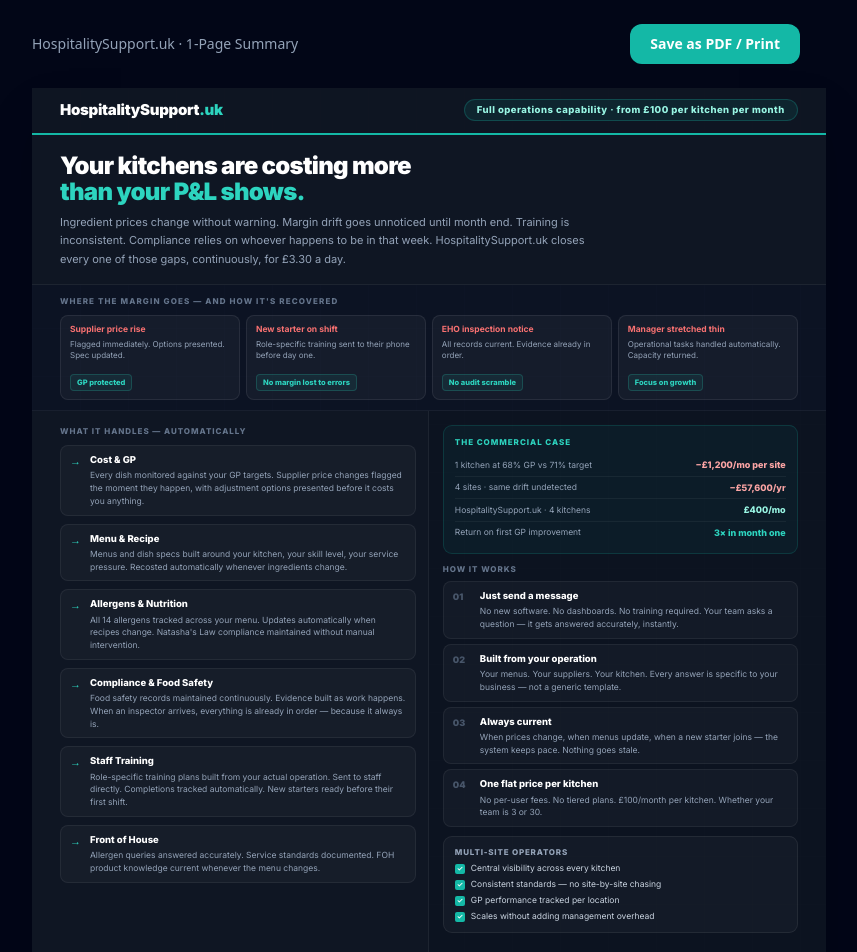
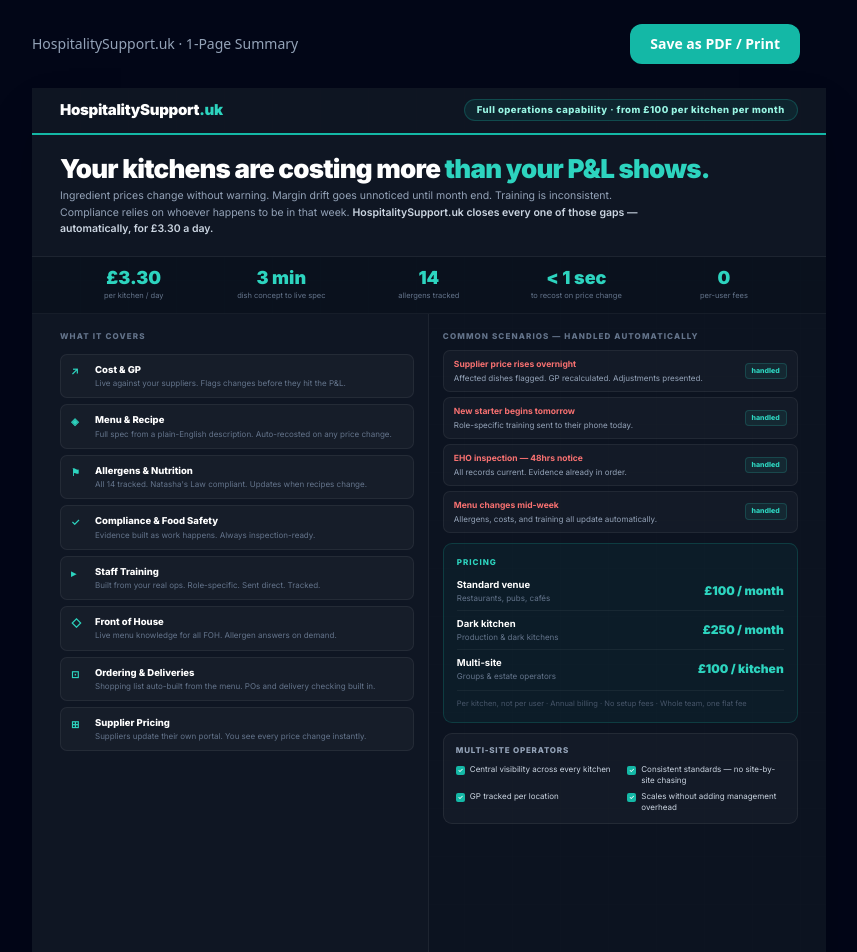
Before and after one commit to jjmcgre/hospitalitysupport.uk_kiosk_view, a React (Vite) app: page /one-pager in a window 1280 px wide. Shown: the top 952 px of the page, without its empty margins (224-1081 px from the left). Built offline with nearby package versions, Linux system fonts and the light colour scheme; no server answers.

Commit message:
Updated Print1Page.tsx

```diff
--- a/src/pages/marketing/Print1Page.tsx
+++ b/src/pages/marketing/Print1Page.tsx
@@ -5,7 +5,6 @@
 */
 const NAV  = '#080f1a';
 const DARK = '#0f1623';
-const UI   = '#1a2535';
 const T    = '#14b8a6';
 const TL   = '#2dd4bf';
 const T3   = '#99f6e4';
@@ -14,7 +13,6 @@ const S3   = '#cbd5e1';
 const S4   = '#94a3b8';
 const S5   = '#64748b';
 const S6   = '#475569';
-const S8   = '#1e293b';
 const F    = "'Inter', system-ui, sans-serif";
 
 export default function Print1Page({ standalone = false }: { standalone?: boolean }) {
@@ -58,7 +56,7 @@ export default function Print1Page({ standalone = false }: { standalone?: boolea
             background: NAV, position: 'relative',
           }}
         >
-          {/* Subtle grid overlay */}
+          {/* Grid overlay */}
           <div style={{
             position: 'absolute', inset: 0, pointerEvents: 'none',
             backgroundImage: 'linear-gradient(rgba(255,255,255,0.5) 1px, transparent 1px), linear-gradient(90deg, rgba(255,255,255,0.5) 1px, transparent 1px)',
@@ -87,240 +85,199 @@ export default function Print1Page({ standalone = false }: { standalone?: boolea
           {/* HERO */}
           <div style={{
             position: 'relative', zIndex: 1,
-            background: DARK, padding: '18px 28px 16px',
+            background: DARK, padding: '20px 28px 18px',
             borderBottom: '1px solid rgba(255,255,255,0.06)',
           }}>
             <h1 style={{
-              color: W, fontSize: 24, fontWeight: 900, margin: 0,
-              lineHeight: 1.1, letterSpacing: '-0.03em', maxWidth: 520,
+              color: W, fontSize: 26, fontWeight: 900, margin: '0 0 6px',
+              lineHeight: 1.05, letterSpacing: '-0.03em',
             }}>
-              Your kitchens are costing more<br />
+              Your kitchens are costing more{' '}
               <span style={{ color: TL }}>than your P&L shows.</span>
             </h1>
-            <p style={{ color: S4, fontSize: 11, marginTop: 8, lineHeight: 1.65, maxWidth: 540 }}>
-              Ingredient prices change without warning. Margin drift goes unnoticed until month end. Training is inconsistent. Compliance relies on whoever happens to be in that week. HospitalitySupport.uk closes every one of those gaps, continuously, for £3.30 a day.
+            <p style={{ color: S4, fontSize: 10.5, margin: 0, lineHeight: 1.6, maxWidth: 580 }}>
+              Ingredient prices change without warning. Margin drift goes unnoticed until month end. Training is inconsistent. Compliance relies on whoever happens to be in that week.{' '}
+              <span style={{ color: S3, fontWeight: 600 }}>HospitalitySupport.uk closes every one of those gaps — automatically, for £3.30 a day.</span>
             </p>
           </div>
 
-          {/* THE HIDDEN COST STRIP */}
+          {/* KEY NUMBERS */}
           <div style={{
             position: 'relative', zIndex: 1,
-            background: 'rgba(15,23,42,0.6)', padding: '10px 28px',
+            background: 'rgba(10,18,30,0.8)', padding: '12px 28px',
+            display: 'grid', gridTemplateColumns: 'repeat(5, 1fr)',
             borderBottom: '1px solid rgba(255,255,255,0.05)',
           }}>
-            <div style={{
-              fontSize: 8, fontWeight: 800, color: S5,
-              textTransform: 'uppercase', letterSpacing: '0.14em', marginBottom: 8,
-            }}>
-              Where the margin goes — and how it's recovered
-            </div>
-            <div style={{ display: 'grid', gridTemplateColumns: 'repeat(4, 1fr)', gap: 6 }}>
-              {[
-                { problem: 'Supplier price rise',   fix: 'Flagged immediately. Options presented. Spec updated.',       saving: 'GP protected' },
-                { problem: 'New starter on shift',  fix: 'Role-specific training sent to their phone before day one.',  saving: 'No margin lost to errors' },
-                { problem: 'EHO inspection notice', fix: 'All records current. Evidence already in order.',             saving: 'No audit scramble' },
-                { problem: 'Manager stretched thin', fix: 'Operational tasks handled automatically. Capacity returned.', saving: 'Focus on growth' },
-              ].map((s, i) => (
-                <div key={i} style={{
-                  background: 'rgba(255,255,255,0.04)',
-                  border: '1px solid rgba(255,255,255,0.08)',
-                  borderRadius: 8, padding: '8px 9px',
-                }}>
-                  <div style={{ color: '#f87171', fontSize: 8.5, fontWeight: 700, marginBottom: 4, lineHeight: 1.3 }}>{s.problem}</div>
-                  <div style={{ color: S4, fontSize: 8, lineHeight: 1.45, marginBottom: 5 }}>{s.fix}</div>
-                  <div style={{
-                    color: TL, fontSize: 7.5, fontWeight: 800,
-                    background: 'rgba(45,212,191,0.08)',
-                    border: '1px solid rgba(45,212,191,0.2)',
-                    borderRadius: 4, padding: '2px 6px', display: 'inline-block',
-                  }}>{s.saving}</div>
-                </div>
-              ))}
-            </div>
+            {[
+              { val: '£3.30',   label: 'per kitchen / day' },
+              { val: '3 min',   label: 'dish concept to live spec' },
+              { val: '14',      label: 'allergens tracked' },
+              { val: '< 1 sec', label: 'to recost on price change' },
+              { val: '0',       label: 'per-user fees' },
+            ].map((s) => (
+              <div key={s.label} style={{ textAlign: 'center' }}>
+                <div style={{ color: TL, fontSize: 18, fontWeight: 900, lineHeight: 1 }}>{s.val}</div>
+                <div style={{ color: S5, fontSize: 7.5, marginTop: 4, lineHeight: 1.3 }}>{s.label}</div>
+              </div>
+            ))}
           </div>
 
-          {/* MAIN CONTENT */}
+          {/* MAIN BODY */}
           <div style={{ flex: 1, display: 'grid', gridTemplateColumns: '1fr 1fr', minHeight: 0, position: 'relative', zIndex: 1 }}>
 
-            {/* LEFT — what the team does */}
+            {/* LEFT — capabilities */}
             <div style={{
-              background: DARK, padding: '14px 12px 14px 28px',
+              background: DARK, padding: '16px 14px 16px 28px',
               borderRight: '1px solid rgba(255,255,255,0.06)',
-              display: 'flex', flexDirection: 'column', gap: 8,
+              display: 'flex', flexDirection: 'column',
             }}>
-              <div style={{ fontSize: 8, fontWeight: 800, color: S5, textTransform: 'uppercase', letterSpacing: '0.12em' }}>
-                What it handles — automatically
+              <div style={{ fontSize: 8, fontWeight: 800, color: S5, textTransform: 'uppercase', letterSpacing: '0.14em', marginBottom: 12 }}>
+                What it covers
               </div>
 
-              {[
-                {
-                  role: 'Cost & GP',
-                  desc: 'Every dish monitored against your GP targets. Supplier price changes flagged the moment they happen, with adjustment options presented before it costs you anything.',
-                },
-                {
-                  role: 'Menu & Recipe',
-                  desc: 'Menus and dish specs built around your kitchen, your skill level, your service pressure. Recosted automatically whenever ingredients change.',
-                },
-                {
-                  role: 'Allergens & Nutrition',
-                  desc: 'All 14 allergens tracked across your menu. Updates automatically when recipes change. Natasha\'s Law compliance maintained without manual intervention.',
-                },
-                {
-                  role: 'Compliance & Food Safety',
-                  desc: 'Food safety records maintained continuously. Evidence built as work happens. When an inspector arrives, everything is already in order — because it always is.',
-                },
-                {
-                  role: 'Staff Training',
-                  desc: 'Role-specific training plans built from your actual operation. Sent to staff directly. Completions tracked automatically. New starters ready before their first shift.',
-                },
-                {
-                  role: 'Front of House',
-                  desc: 'Allergen queries answered accurately. Service standards documented. FOH product knowledge current whenever the menu changes.',
-                },
-              ].map((c, i) => (
-                <div key={i} style={{
-                  display: 'flex', gap: 9, padding: '7px 9px',
-                  background: 'rgba(255,255,255,0.03)',
-                  border: '1px solid rgba(255,255,255,0.06)',
-                  borderRadius: 8,
-                }}>
-                  <span style={{
-                    color: TL, fontWeight: 900, fontSize: 11,
-                    lineHeight: 1.3, flexShrink: 0, marginTop: 1,
-                  }}>→</span>
-                  <div>
-                    <div style={{ fontWeight: 800, fontSize: 9.5, color: W, marginBottom: 2 }}>{c.role}</div>
-                    <div style={{ fontSize: 8.5, color: S4, lineHeight: 1.5 }}>{c.desc}</div>
-                  </div>
-                </div>
-              ))}
-            </div>
-
-            {/* RIGHT — commercial case + how it works */}
-            <div style={{
-              background: 'rgba(15,22,35,0.7)', padding: '14px 28px 14px 14px',
-              display: 'flex', flexDirection: 'column', gap: 9,
-            }}>
-
-              {/* The commercial case */}
-              <div style={{
-                background: 'rgba(20,184,166,0.06)',
-                border: '1px solid rgba(20,184,166,0.18)',
-                borderRadius: 9, padding: '10px 11px',
-              }}>
-                <div style={{
-                  fontSize: 8, fontWeight: 800, color: TL,
-                  textTransform: 'uppercase', letterSpacing: '0.12em', marginBottom: 6,
-                }}>The commercial case</div>
+              <div style={{ display: 'flex', flexDirection: 'column', gap: 6, flex: 1 }}>
                 {[
-                  { label: '1 kitchen at 68% GP vs 71% target', value: '−£1,200/mo per site' },
-                  { label: '4 sites · same drift undetected',   value: '−£57,600/yr' },
-                  { label: 'HospitalitySupport.uk · 4 kitchens', value: '£400/mo' },
-                  { label: 'Return on first GP improvement',    value: '3× in month one' },
-                ].map((r, i) => (
+                  { icon: '↗', label: 'Cost & GP',               note: 'Live against your suppliers. Flags changes before they hit the P&L.' },
+                  { icon: '◈', label: 'Menu & Recipe',            note: 'Full spec from a plain-English description. Auto-recosted on any price change.' },
+                  { icon: '⚑', label: 'Allergens & Nutrition',    note: 'All 14 tracked. Natasha\'s Law compliant. Updates when recipes change.' },
+                  { icon: '✓', label: 'Compliance & Food Safety', note: 'Evidence built as work happens. Always inspection-ready.' },
+                  { icon: '▸', label: 'Staff Training',           note: 'Built from your real ops. Role-specific. Sent direct. Tracked.' },
+                  { icon: '◇', label: 'Front of House',           note: 'Live menu knowledge for all FOH. Allergen answers on demand.' },
+                  { icon: '⊡', label: 'Ordering & Deliveries',    note: 'Shopping list auto-built from the menu. POs and delivery checking built in.' },
+                  { icon: '⊞', label: 'Supplier Pricing',         note: 'Suppliers update their own portal. You see every price change instantly.' },
+                ].map((c, i) => (
                   <div key={i} style={{
-                    display: 'flex', justifyContent: 'space-between', alignItems: 'center',
-                    padding: '4px 0',
-                    borderTop: i > 0 ? '1px solid rgba(255,255,255,0.05)' : 'none',
-                  }}>
-                    <span style={{ color: S4, fontSize: 8.5 }}>{r.label}</span>
-                    <span style={{
-                      color: i === 3 ? TL : i >= 2 ? T3 : '#fca5a5',
-                      fontSize: 9, fontWeight: 800,
-                    }}>{r.value}</span>
-                  </div>
-                ))}
-              </div>
-
-              {/* How it works */}
-              <div>
-                <div style={{ fontSize: 8, fontWeight: 800, color: S5, textTransform: 'uppercase', letterSpacing: '0.12em', marginBottom: 6 }}>
-                  How it works
-                </div>
-                {[
-                  { step: '01', title: 'Just send a message', body: 'No new software. No dashboards. No training required. Your team asks a question — it gets answered accurately, instantly.' },
-                  { step: '02', title: 'Built from your operation', body: 'Your menus. Your suppliers. Your kitchen. Every answer is specific to your business — not a generic template.' },
-                  { step: '03', title: 'Always current', body: 'When prices change, when menus update, when a new starter joins — the system keeps pace. Nothing goes stale.' },
-                  { step: '04', title: 'One flat price per kitchen', body: 'No per-user fees. No tiered plans. £100/month per kitchen. Whether your team is 3 or 30.' },
-                ].map((s, i) => (
-                  <div key={i} style={{
-                    display: 'flex', gap: 9, padding: '7px 9px',
+                    display: 'flex', alignItems: 'flex-start', gap: 10,
+                    padding: '8px 10px',
                     background: 'rgba(255,255,255,0.03)',
                     border: '1px solid rgba(255,255,255,0.06)',
-                    borderRadius: 8, marginBottom: i < 3 ? 5 : 0,
+                    borderRadius: 7,
                   }}>
-                    <span style={{
-                      color: S6, fontSize: 9, fontWeight: 900,
-                      flexShrink: 0, width: 18, paddingTop: 1,
-                    }}>{s.step}</span>
+                    <span style={{ color: TL, fontSize: 10, fontWeight: 900, flexShrink: 0, width: 14, marginTop: 1 }}>{c.icon}</span>
                     <div>
-                      <div style={{ fontWeight: 800, fontSize: 9.5, color: W, marginBottom: 2 }}>{s.title}</div>
-                      <div style={{ fontSize: 8.5, color: S4, lineHeight: 1.5 }}>{s.body}</div>
+                      <div style={{ color: W, fontWeight: 800, fontSize: 9.5, marginBottom: 1 }}>{c.label}</div>
+                      <div style={{ color: S5, fontSize: 8, lineHeight: 1.4 }}>{c.note}</div>
                     </div>
                   </div>
                 ))}
               </div>
+            </div>
 
-              {/* Multi-site note */}
+            {/* RIGHT */}
+            <div style={{
+              background: 'rgba(15,22,35,0.7)', padding: '16px 28px 16px 14px',
+              display: 'flex', flexDirection: 'column', gap: 10,
+            }}>
+
+              {/* Scenario strip */}
+              <div>
+                <div style={{ fontSize: 8, fontWeight: 800, color: S5, textTransform: 'uppercase', letterSpacing: '0.14em', marginBottom: 8 }}>
+                  Common scenarios — handled automatically
+                </div>
+                <div style={{ display: 'flex', flexDirection: 'column', gap: 5 }}>
+                  {[
+                    { trigger: 'Supplier price rises overnight',  outcome: 'Affected dishes flagged. GP recalculated. Adjustments presented.' },
+                    { trigger: 'New starter begins tomorrow',     outcome: 'Role-specific training sent to their phone today.' },
+                    { trigger: 'EHO inspection — 48hrs notice',  outcome: 'All records current. Evidence already in order.' },
+                    { trigger: 'Menu changes mid-week',          outcome: 'Allergens, costs, and training all update automatically.' },
+                  ].map((s, i) => (
+                    <div key={i} style={{
+                      display: 'grid', gridTemplateColumns: '1fr auto',
+                      gap: 8, padding: '7px 10px',
+                      background: 'rgba(255,255,255,0.03)',
+                      border: '1px solid rgba(255,255,255,0.06)',
+                      borderRadius: 7,
+                    }}>
+                      <div>
+                        <div style={{ color: '#f87171', fontSize: 8.5, fontWeight: 700, marginBottom: 2 }}>{s.trigger}</div>
+                        <div style={{ color: S4, fontSize: 8, lineHeight: 1.4 }}>{s.outcome}</div>
+                      </div>
+                      <span style={{
+                        color: TL, fontSize: 7, fontWeight: 800,
+                        background: 'rgba(45,212,191,0.08)',
+                        border: '1px solid rgba(45,212,191,0.18)',
+                        borderRadius: 4, padding: '2px 6px',
+                        alignSelf: 'center', whiteSpace: 'nowrap',
+                      }}>handled</span>
+                    </div>
+                  ))}
+                </div>
+              </div>
+
+              {/* Pricing */}
+              <div style={{
+                background: 'rgba(20,184,166,0.06)',
+                border: '1px solid rgba(20,184,166,0.20)',
+                borderRadius: 9, padding: '12px 13px',
+              }}>
+                <div style={{ fontSize: 8, fontWeight: 800, color: TL, textTransform: 'uppercase', letterSpacing: '0.12em', marginBottom: 10 }}>
+                  Pricing
+                </div>
+                <div style={{ display: 'flex', flexDirection: 'column', gap: 6 }}>
+                  {[
+                    { tier: 'Standard venue',   price: '£100 / month', sub: 'Restaurants, pubs, cafés' },
+                    { tier: 'Dark kitchen',     price: '£250 / month', sub: 'Production & dark kitchens' },
+                    { tier: 'Multi-site',       price: '£100 / kitchen', sub: 'Groups & estate operators' },
+                  ].map((p, i) => (
+                    <div key={i} style={{
+                      display: 'flex', justifyContent: 'space-between', alignItems: 'center',
+                      paddingTop: i > 0 ? 6 : 0,
+                      borderTop: i > 0 ? '1px solid rgba(255,255,255,0.05)' : 'none',
+                    }}>
+                      <div>
+                        <div style={{ color: W, fontSize: 9.5, fontWeight: 700 }}>{p.tier}</div>
+                        <div style={{ color: S5, fontSize: 8 }}>{p.sub}</div>
+                      </div>
+                      <div style={{ color: TL, fontSize: 12, fontWeight: 900, textAlign: 'right' }}>{p.price}</div>
+                    </div>
+                  ))}
+                </div>
+                <div style={{ color: S6, fontSize: 7.5, marginTop: 8, paddingTop: 7, borderTop: '1px solid rgba(255,255,255,0.05)' }}>
+                  Per kitchen, not per user · Annual billing · No setup fees · Whole team, one flat fee
+                </div>
+              </div>
+
+              {/* Multi-site */}
               <div style={{
                 background: 'rgba(255,255,255,0.03)',
                 border: '1px solid rgba(255,255,255,0.07)',
-                borderRadius: 9, padding: '9px 11px',
+                borderRadius: 9, padding: '10px 12px',
               }}>
-                <div style={{ fontSize: 8, fontWeight: 800, color: S4, textTransform: 'uppercase', letterSpacing: '0.10em', marginBottom: 5 }}>
+                <div style={{ fontSize: 8, fontWeight: 800, color: S4, textTransform: 'uppercase', letterSpacing: '0.10em', marginBottom: 8 }}>
                   Multi-site operators
                 </div>
-                {[
-                  'Central visibility across every kitchen',
-                  'Consistent standards — no site-by-site chasing',
-                  'GP performance tracked per location',
-                  'Scales without adding management overhead',
-                ].map((t, i) => (
-                  <div key={i} style={{ display: 'flex', alignItems: 'flex-start', gap: 6, marginBottom: i < 3 ? 4 : 0 }}>
-                    <span style={{
-                      width: 10, height: 10, borderRadius: 2,
-                      background: T, flexShrink: 0, marginTop: 1,
-                      display: 'flex', alignItems: 'center', justifyContent: 'center',
-                      fontSize: 7, color: W, fontWeight: 900,
-                    }}>✓</span>
-                    <span style={{ color: S3, fontSize: 8.5, lineHeight: 1.4 }}>{t}</span>
-                  </div>
-                ))}
+                <div style={{ display: 'grid', gridTemplateColumns: '1fr 1fr', gap: '5px 14px' }}>
+                  {[
+                    'Central visibility across every kitchen',
+                    'Consistent standards — no site-by-site chasing',
+                    'GP tracked per location',
+                    'Scales without adding management overhead',
+                  ].map((t, i) => (
+                    <div key={i} style={{ display: 'flex', alignItems: 'flex-start', gap: 5 }}>
+                      <span style={{
+                        width: 9, height: 9, borderRadius: 2,
+                        background: T, flexShrink: 0, marginTop: 2,
+                        display: 'flex', alignItems: 'center', justifyContent: 'center',
+                        fontSize: 6, color: W, fontWeight: 900,
+                      }}>✓</span>
+                      <span style={{ color: S3, fontSize: 8, lineHeight: 1.4 }}>{t}</span>
+                    </div>
+                  ))}
+                </div>
               </div>
+
             </div>
-          </div>
-
-          {/* STATS BAR */}
-          <div style={{
-            position: 'relative', zIndex: 1,
-            background: 'rgba(10,18,30,0.9)', padding: '10px 28px',
-            display: 'grid', gridTemplateColumns: 'repeat(6, 1fr)', gap: 6,
-            borderTop: '1px solid rgba(255,255,255,0.05)',
-          }}>
-            {[
-              { val: '£3.30',  label: 'Per kitchen / day' },
-              { val: '6',      label: 'Capabilities connected' },
-              { val: '24/7',   label: 'Always available' },
-              { val: '14',     label: 'Allergens tracked' },
-              { val: '0',      label: 'Per-user fees' },
-              { val: '< 1 min', label: 'Response time' },
-            ].map((s) => (
-              <div key={s.label} style={{ textAlign: 'center' }}>
-                <div style={{ color: TL, fontSize: 14, fontWeight: 900, lineHeight: 1 }}>{s.val}</div>
-                <div style={{ color: S5, fontSize: 7.5, marginTop: 3, lineHeight: 1.3 }}>{s.label}</div>
-              </div>
-            ))}
           </div>
 
           {/* CTA */}
           <div style={{
             position: 'relative', zIndex: 1,
-            background: T, padding: '12px 28px',
+            background: T, padding: '13px 28px',
             display: 'flex', justifyContent: 'space-between', alignItems: 'center',
           }}>
             <div>
               <div style={{ color: W, fontWeight: 900, fontSize: 13 }}>Book a 30-minute walkthrough. No slides. No pitch deck.</div>
-              <div style={{ color: 'rgba(255,255,255,0.75)', fontSize: 10, marginTop: 2 }}>We'll show you the system working on a real scenario — your operation, your questions, your context.</div>
+              <div style={{ color: 'rgba(255,255,255,0.75)', fontSize: 9.5, marginTop: 2 }}>We'll show the system working on a real scenario — your dishes, your suppliers, your operation.</div>
             </div>
             <div style={{
               background: W, color: T, fontWeight: 900, fontSize: 11,
```
